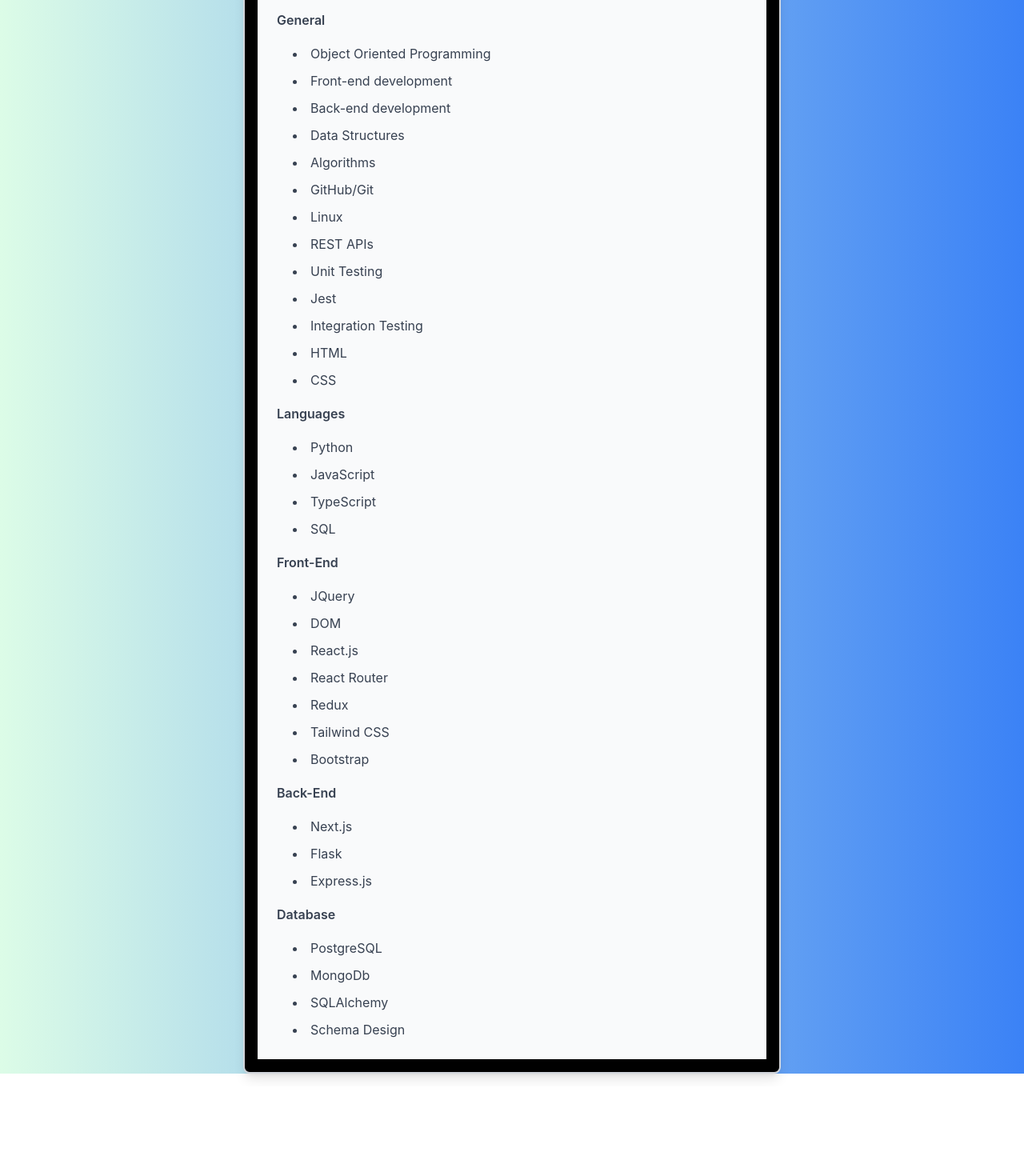
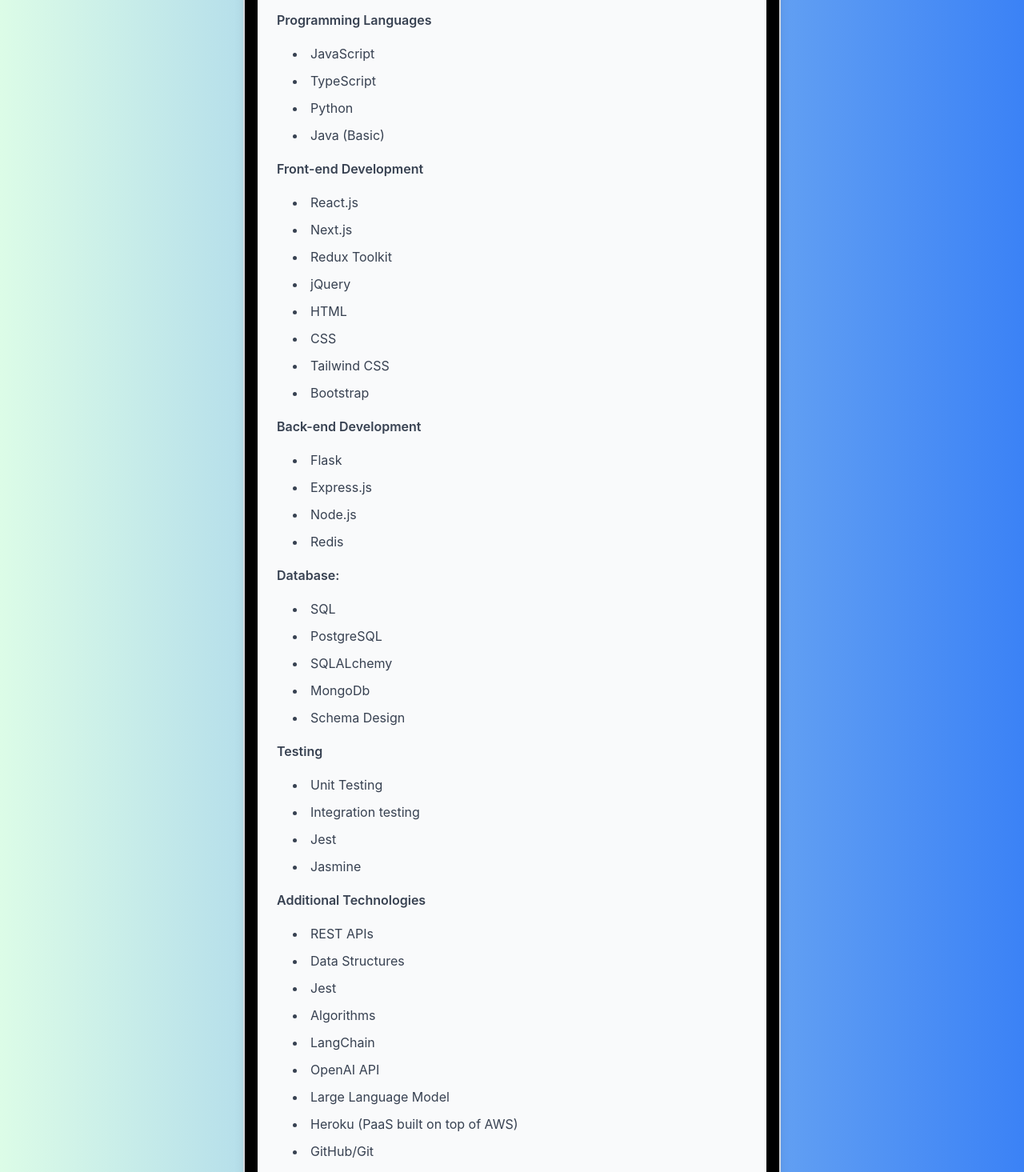
Before and after one commit to behnamsaba/resume, a React (Create React App) app: page /skills in a window 1280 px wide. Shown: the part 260-1725 px from the top of the page at 80% size. Before the commit the page ends 1618 px from the top, so only its background shows below. Built offline with nearby package versions, Linux system fonts and the light colour scheme.

Commit message:
modified

```diff
--- a/src/General.js
+++ b/src/General.js
@@ -12,6 +12,7 @@
                     <li>Los Angeles, CA</li>
                     <li>949-993-6727</li>
                     <li>Behnams71@gmail.com</li>
+                    <li>US Permanent Resident</li>
                     <li className='flex items-center space-x-2'>
                         <AiFillLinkedin
                             size={25}
--- a/src/Skills.js
+++ b/src/Skills.js
@@ -10,51 +10,59 @@
             </div>
             <div className='bg-gray-50 p-6'>
                 <ul className='list-none space-y-4 text-gray-700 leading-relaxed'>
-                    <li className='font-semibold'>General</li>
+                    <li className='font-semibold'>Programming Languages</li>
                     <ul className='list-disc list-inside space-y-2 pl-5'>
-                        <li>Object Oriented Programming</li>
-                        <li>Front-end development</li>
-                        <li>Back-end development</li>
-                        <li>Data Structures</li>
-                        <li>Algorithms</li>
-                        <li>GitHub/Git</li>
-                        <li>Linux</li>
-                        <li>REST APIs</li>
-                        <li>Unit Testing</li>
-                        <li>Jest</li>
-                        <li>Integration Testing</li>
+                        <li>JavaScript</li>
+                        <li>TypeScript</li>
+                        <li>Python</li>
+                        <li>Java (Basic)</li>
+                    </ul>
+                    <li className='font-semibold'>Front-end Development</li>
+                    <ul className='list-disc list-inside space-y-2 pl-5'>
+                        <li>React.js</li>
+                        <li>Next.js</li>
+                        <li>Redux Toolkit</li>
+                        <li>jQuery</li>
                         <li>HTML</li>
                         <li>CSS</li>
-                    </ul>
-                    <li className='font-semibold'>Languages</li>
-                    <ul className='list-disc list-inside space-y-2 pl-5'>
-                        <li>Python</li>
-                        <li>JavaScript</li>
-                        <li>TypeScript</li>
-                        <li>SQL</li>
-                    </ul>
-                    <li className='font-semibold'>Front-End</li>
-                    <ul className='list-disc list-inside space-y-2 pl-5'>
-                        <li>JQuery</li>
-                        <li>DOM</li>
-                        <li>React.js</li>
-                        <li>React Router</li>
-                        <li>Redux</li>
                         <li>Tailwind CSS</li>
                         <li>Bootstrap</li>
                     </ul>
-                    <li className='font-semibold'>Back-End</li>
+                    <li className='font-semibold'>Back-end Development</li>
                     <ul className='list-disc list-inside space-y-2 pl-5'>
-                        <li>Next.js</li>
                         <li>Flask</li>
                         <li>Express.js</li>
+                        <li>Node.js</li>
+                        <li>Redis</li>
                     </ul>
-                    <li className='font-semibold'>Database</li>
+                    <li className='font-semibold'>Database:</li>
                     <ul className='list-disc list-inside space-y-2 pl-5'>
+                        <li>SQL</li>
                         <li>PostgreSQL</li>
+                        <li>SQLALchemy</li>
                         <li>MongoDb</li>
-                        <li>SQLAlchemy</li>
                         <li>Schema Design</li>
+                    </ul>
+                    <li className='font-semibold'>Testing</li>
+                    <ul className='list-disc list-inside space-y-2 pl-5'>
+                        <li>Unit Testing</li>
+                        <li>Integration testing</li>
+                        <li>Jest</li>
+                        <li>Jasmine</li>
+                    </ul>
+                    <li className='font-semibold'>Additional Technologies</li>
+                    <ul className='list-disc list-inside space-y-2 pl-5'>
+                        <li>REST APIs</li>
+                        <li>Data Structures</li>
+                        <li>Jest</li>
+                        <li>Algorithms</li>
+                        <li>LangChain</li>
+                        <li>OpenAI API</li>
+                        <li>Large Language Model</li>
+                        <li>Heroku (PaaS built on top of AWS)</li>
+                        <li>GitHub/Git</li>
+                        <li>Linux</li>
+                        <li>Microsoft365</li>
                     </ul>
                 </ul>
             </div>
```
